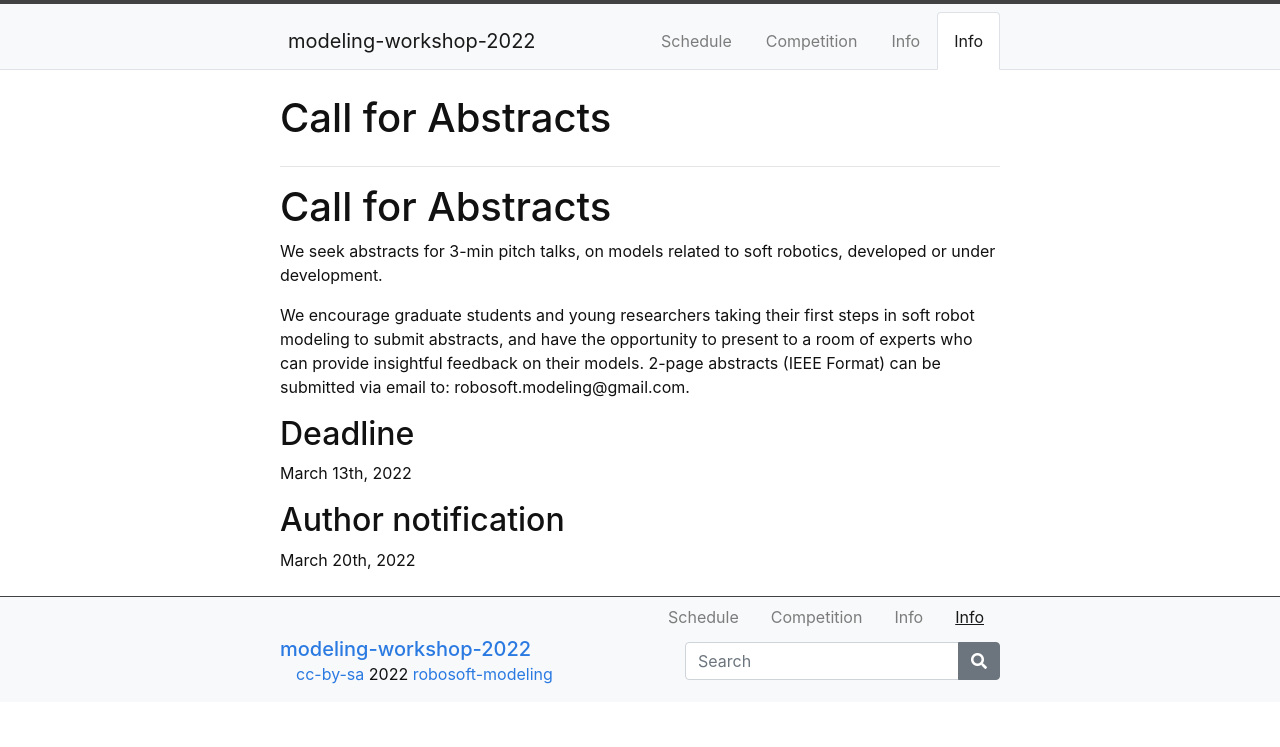
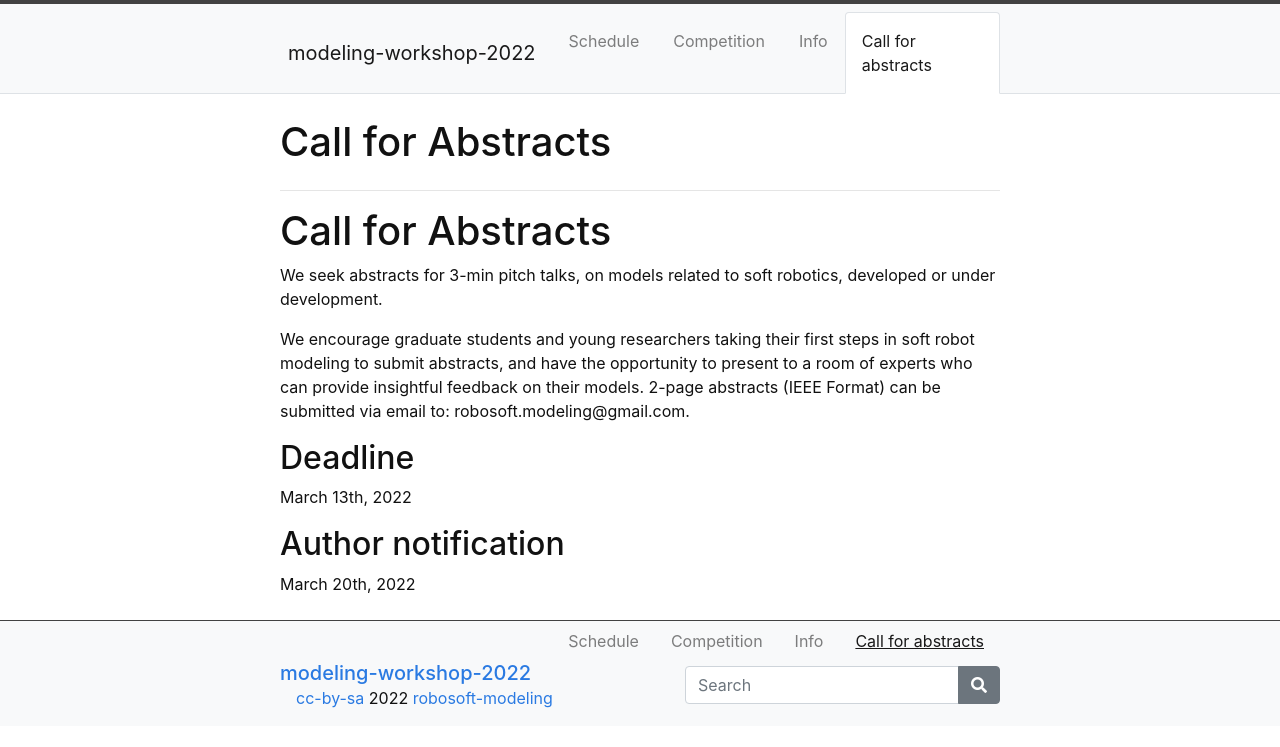
Before and after one commit to robosoft-modeling/robosoft-2022-workshop, a Jekyll site: the page built from content/Call-for-Abstracts.md, in a window 1280 px wide. Shown: the top 747 px of the page. Built offline with Jekyll 4.4.1, drawn with Linux system fonts in a browser that asks for light colours.

Commit message:
Update Call-for-Abstracts.md

```diff
--- a/content/Call-for-Abstracts.md
+++ b/content/Call-for-Abstracts.md
@@ -1,6 +1,6 @@
 ---
 title: Call for Abstracts
-nav: Info
+nav: Call for abstracts
 
 description: >
 ---
```
